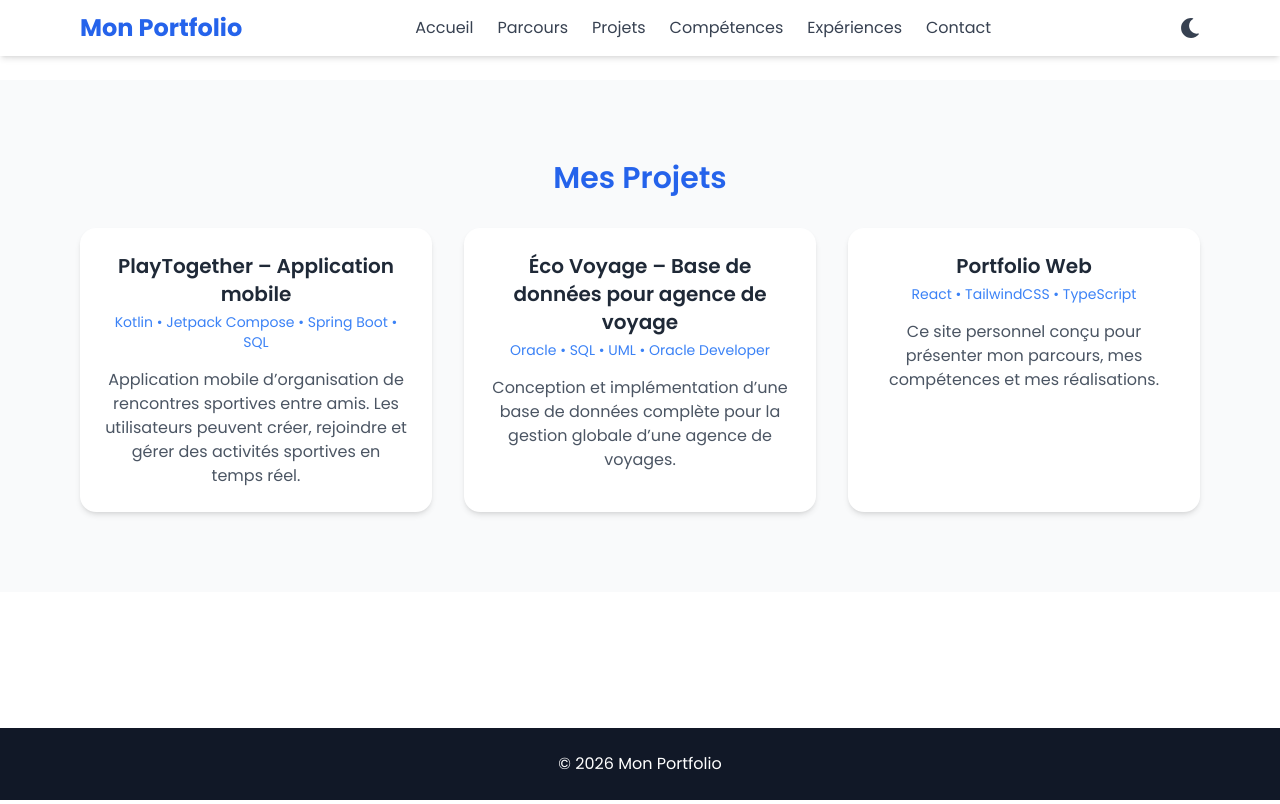
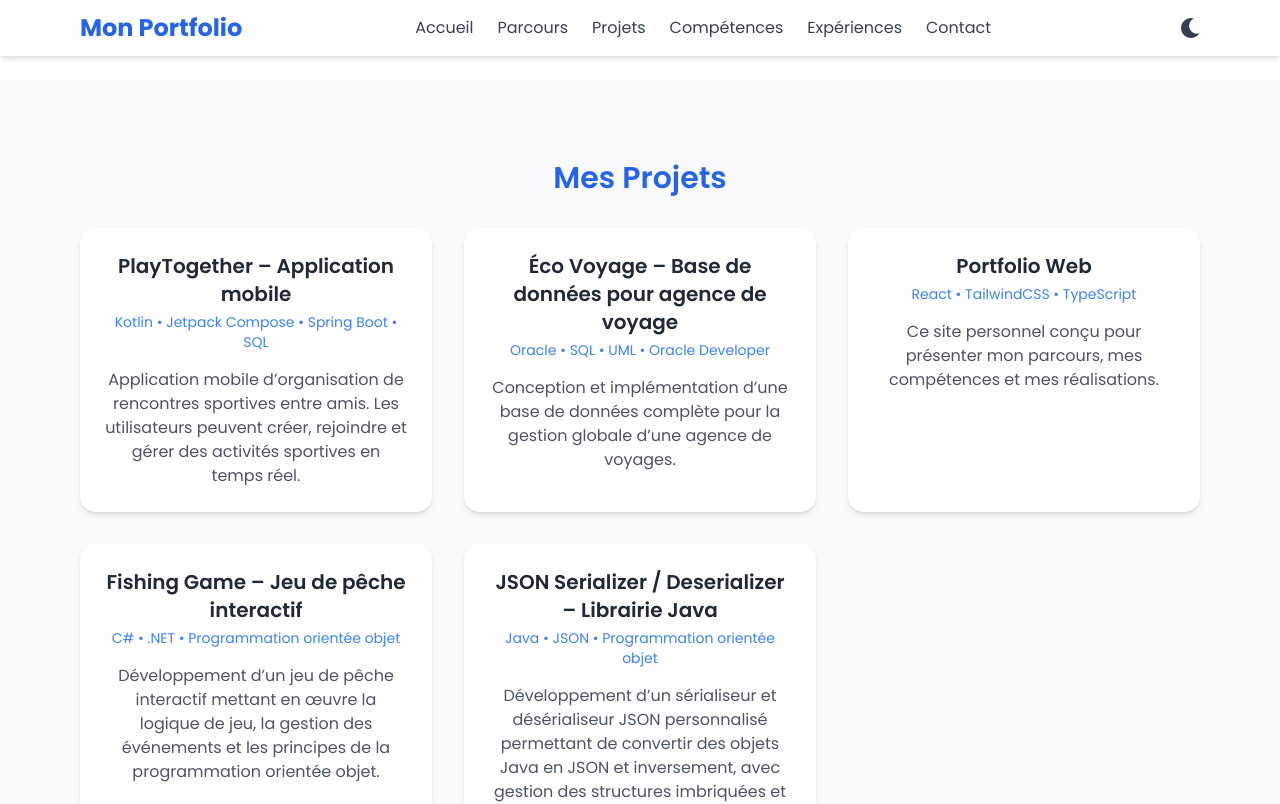
Before and after one commit to salhiabdelkrim/portfolio, a React (Create React App) app: page /projects in a window 1280 px wide. Shown: the top 804 px of the page. Built offline with nearby package versions, Linux system fonts and the light colour scheme.

Commit message:
Update portfolio content

```diff
--- a/src/pages/Projects.tsx
+++ b/src/pages/Projects.tsx
@@ -19,6 +19,18 @@ export default function Projects() {
       tech: "React • TailwindCSS • TypeScript",
       description:
         "Ce site personnel conçu pour présenter mon parcours, mes compétences et mes réalisations.",
+    },
+    {
+      title: "Fishing Game – Jeu de pêche interactif",
+      tech: "C# • .NET • Programmation orientée objet",
+      description:
+        "Développement d’un jeu de pêche interactif mettant en œuvre la logique de jeu, la gestion des événements et les principes de la programmation orientée objet.",
+    },
+    {
+      title: "JSON Serializer / Deserializer – Librairie Java",
+      tech: "Java • JSON • Programmation orientée objet",
+      description:
+        "Développement d’un sérialiseur et désérialiseur JSON personnalisé permettant de convertir des objets Java en JSON et inversement, avec gestion des structures imbriquées et de l’intégrité des données.",
     },
   ];
 
```
